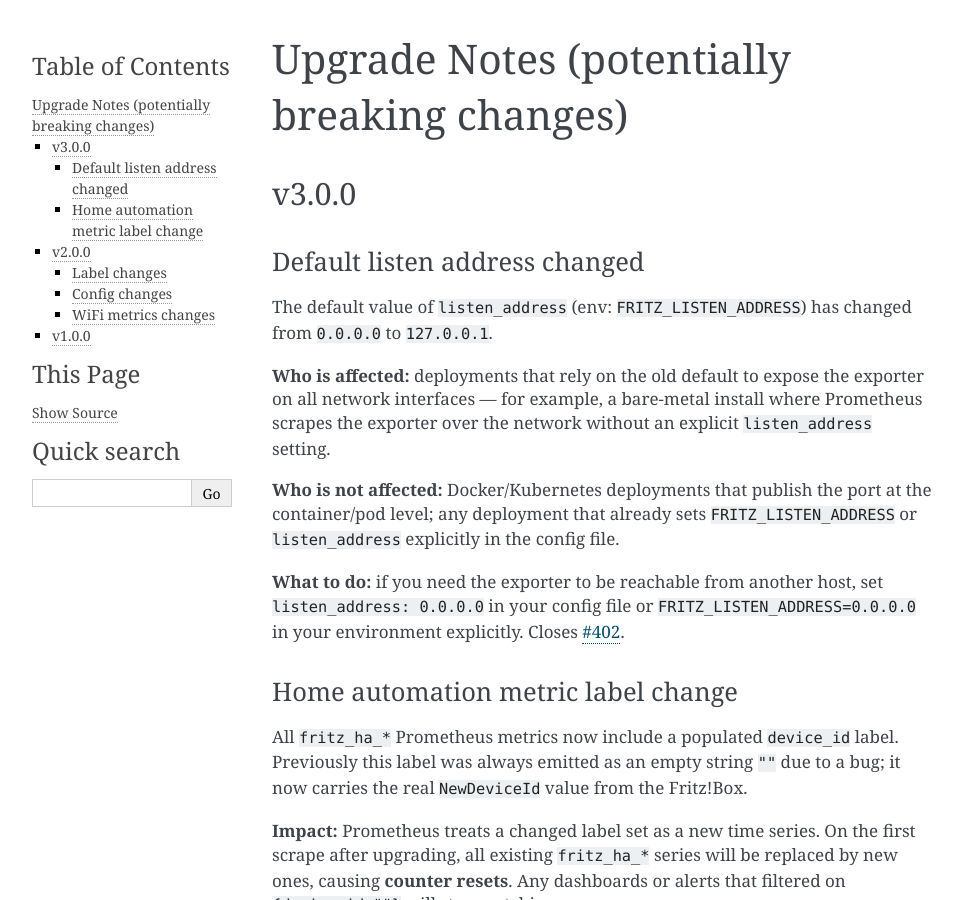
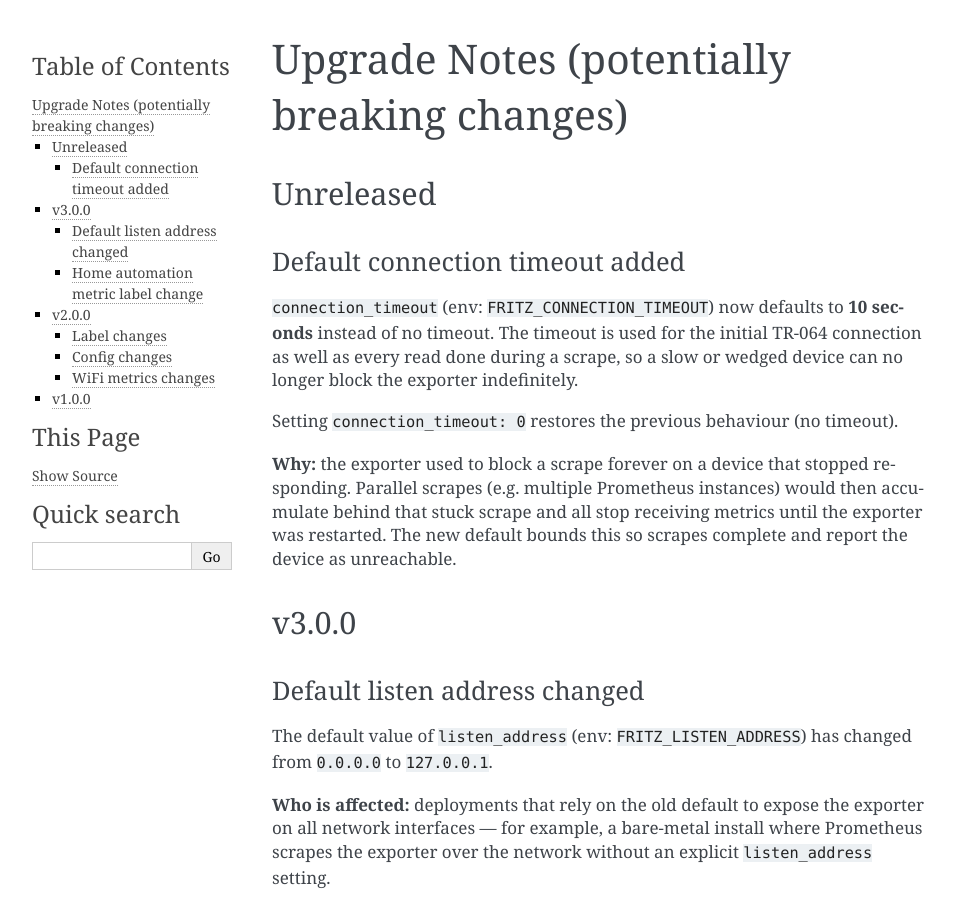
Before and after one commit to pdreker/fritz_exporter, a Sphinx documentation site: the page built from docs/upgrading.rst, in a window 1280 px wide and 900 px high. Shown: the whole window, without its empty margins (148-1110 px from the left). Built offline with Sphinx 7.4.7, drawn with Linux system fonts in a browser that asks for light colours.

Commit message:
docs: document new connection_timeout default and scrape deadline
- configuration.rst: connection_timeout env default cell and YAML example
- upgrading.rst: note the now-default 10s per-call timeout and how to restore
  the old no-timeout behaviour (connection_timeout: 0)
- AGENTS.md: sync config table default

```diff
--- a/docs/configuration.rst
+++ b/docs/configuration.rst
@@ -39,8 +39,8 @@ If you only need a single device this is the easiest way to configure the export
 | ``FRITZ_WIFI_CLIENT_INFO``   | Enable per-client WiFi metrics (signal/speed).     | False     |
 |                              | Only "true" or "1" will enable this feature.       |           |
 +------------------------------+----------------------------------------------------+-----------+
-| ``FRITZ_CONNECTION_TIMEOUT`` | Optional per-device TR-064 connect timeout in      |           |
-|                              | seconds. ``0`` or unset means no timeout.          |           |
+| ``FRITZ_CONNECTION_TIMEOUT`` | Per-device TR-064 connect/read timeout in          | 10        |
+|                              | seconds. ``0`` disables the timeout.               |           |
 +------------------------------+----------------------------------------------------+-----------+
 | ``FRITZ_USE_TLS``            | Use HTTPS/TLS for TR-064 to the device.            | False     |
 |                              | Only ``true`` or ``1`` enable this. Certificate    |           |
@@ -98,7 +98,7 @@ To use the config file you have to specify the the location of the config and mo
       password: prometheus
       host_info: True
       wifi_client_info: True # optional, per-client WiFi signal/speed (higher cardinality)
-      connection_timeout: 10 # optional, seconds; 0 disables timeout
+      connection_timeout: 10 # optional, seconds; 0 disables timeout (default 10)
       use_tls: false # optional; true = HTTPS TR-064 (default port 49443)
       port: 49000 # optional TR-064 port; omit for fritzconnection defaults
       remote_access: false # optional; true = WAN TR-064 (/tr064 prefix; requires use_tls)
--- a/docs/upgrading.rst
+++ b/docs/upgrading.rst
@@ -1,5 +1,24 @@
 Upgrade Notes (potentially breaking changes)
 ============================================
+
+Unreleased
+----------
+
+Default connection timeout added
+^^^^^^^^^^^^^^^^^^^^^^^^^^^^^^^^
+
+``connection_timeout`` (env: ``FRITZ_CONNECTION_TIMEOUT``) now defaults to **10
+seconds** instead of no timeout. The timeout is used for the initial TR-064
+connection as well as every read done during a scrape, so a slow or wedged
+device can no longer block the exporter indefinitely.
+
+Setting ``connection_timeout: 0`` restores the previous behaviour (no timeout).
+
+**Why:** the exporter used to block a scrape forever on a device that stopped
+responding. Parallel scrapes (e.g. multiple Prometheus instances) would then
+accumulate behind that stuck scrape and all stop receiving metrics until the
+exporter was restarted. The new default bounds this so scrapes complete and
+report the device as unreachable.
 
 v3.0.0
 ------
```
Also changed, not shown: AGENTS.md (+1 -1 lines).
